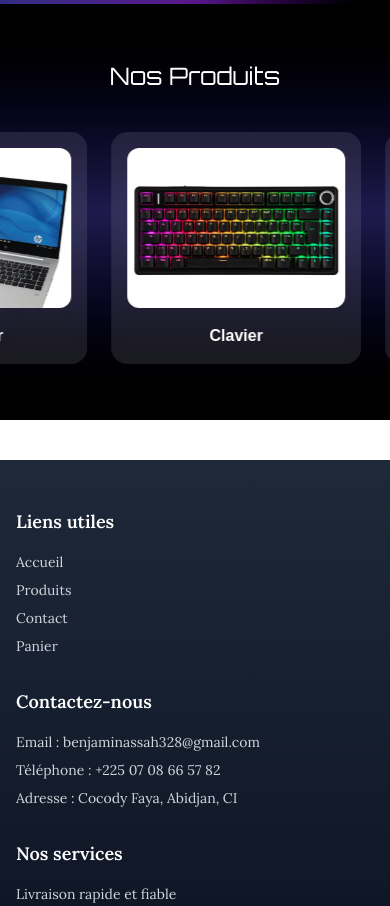
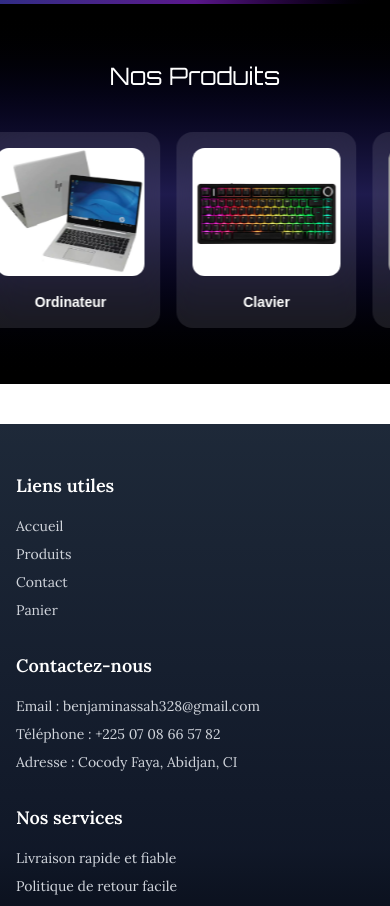
Before and after one commit to benjaminassah328-lgtm/home-digital, a Next.js app: page / in a window 390 px wide. Shown: the part 1600-2506 px from the top of the page. Built offline with nearby package versions, Linux system fonts and the light colour scheme; grey boxes are pictures that could not be loaded.

Commit message:
Mis à jour complète et la responsivité

```diff
--- a/components/products.tsx
+++ b/components/products.tsx
@@ -27,24 +27,32 @@ export default function Products() {
         Nos Produits
       </h2>
 
-      {/* CONTENEUR ANIMÉ */}
       <motion.div
-        className="flex gap-6"
-        animate={{ x: [0, -600] }}
+        className="flex gap-4 md:gap-6"
+        animate={{ x: ["0%", "-50%"] }}
         transition={{
           repeat: Infinity,
           repeatType: "loop",
-          duration: 20,
+          duration: 30, // plus lent = plus fluide
           ease: "linear",
         }}
       >
         {[...products, ...products].map((product, index) => (
           <div
             key={index}
-            className="min-w-62.5 bg-white/10 backdrop-blur-lg rounded-2xl p-4 text-center"
+            className="
+              min-w-45
+              sm:min-w-50
+              md:min-w-60
+              bg-white/10
+              backdrop-blur-lg
+              rounded-2xl
+              p-4
+              text-center
+            "
           >
             {/* IMAGE */}
-            <div className="relative w-full h-40 overflow-hidden rounded-xl">
+            <div className="relative w-full h-32 sm:h-36 md:h-40 overflow-hidden rounded-xl">
               <Image
                 src={product.img}
                 alt={product.name}
@@ -54,7 +62,7 @@ export default function Products() {
             </div>
 
             {/* TEXTE */}
-            <h3 className="text-white mt-4 font-semibold">
+            <h3 className="text-white mt-4 font-semibold text-sm sm:text-base">
               {product.name}
             </h3>
           </div>
```
